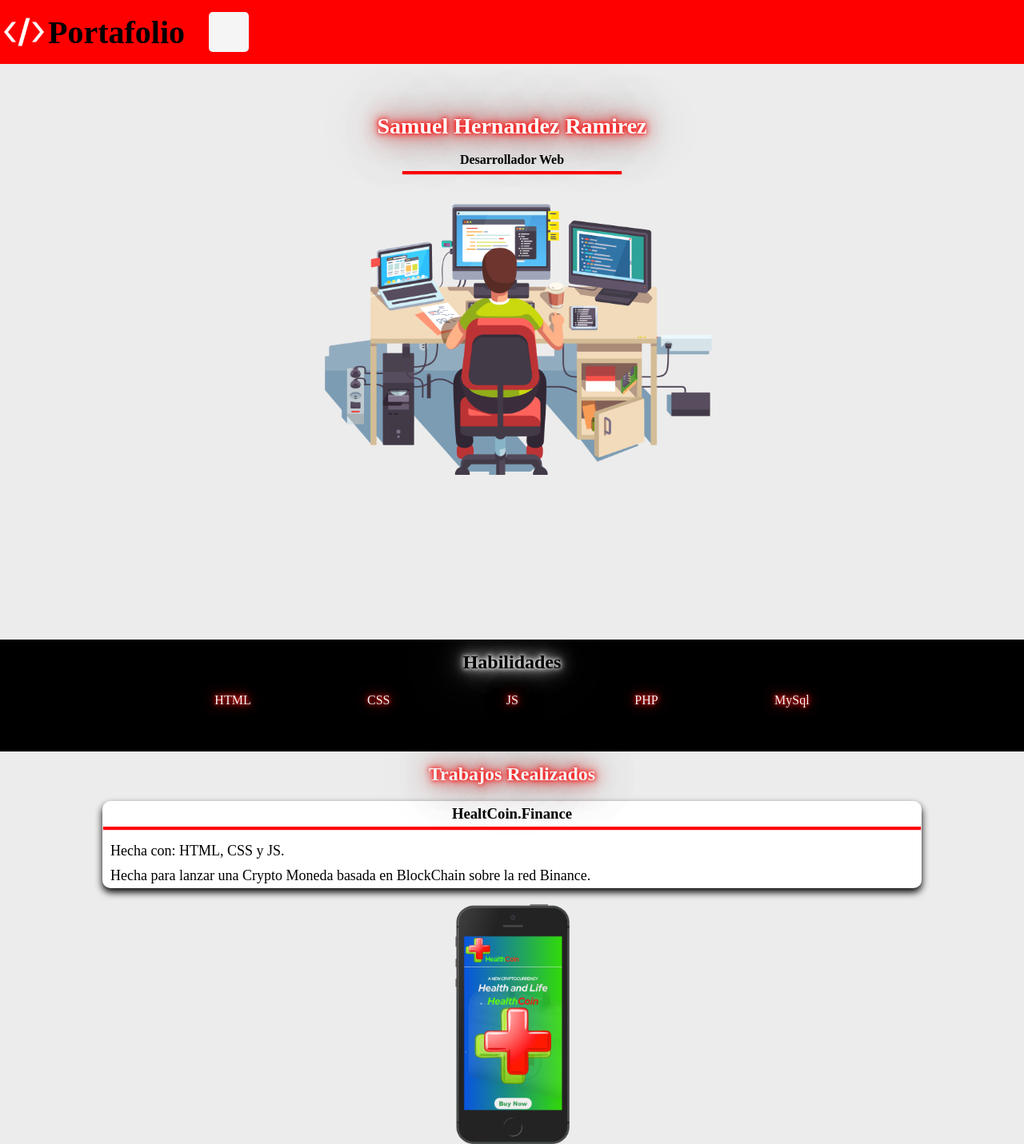
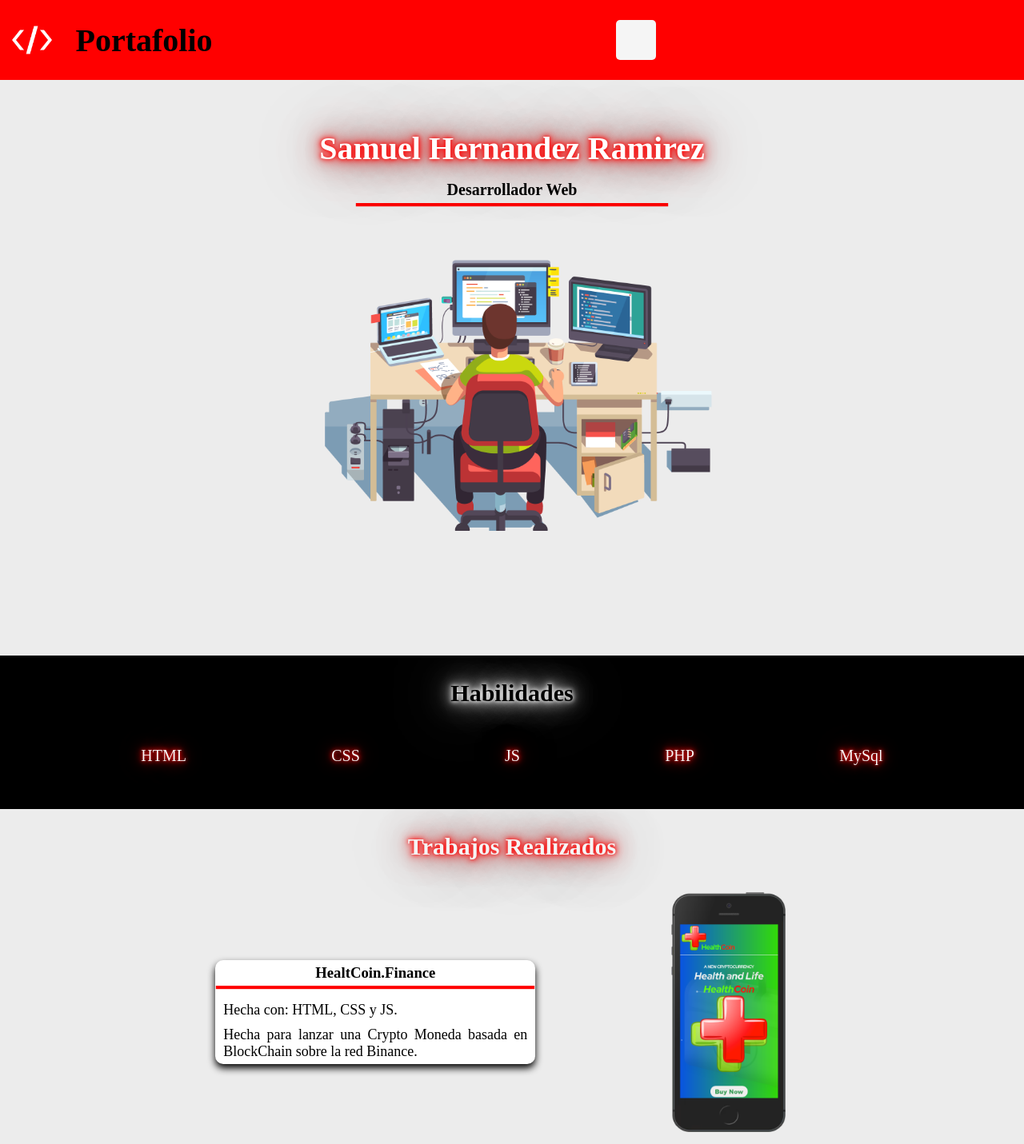
Before and after one commit to samscorpion/MiPortafolio, a plain HTML site: page index.html in a window 1280 px wide. Shown: the top 1431 px of the page at 80% size. Drawn offline with Linux system fonts and the light colour scheme.

Commit message:
escritorio-responsive

```diff
--- a/css/estilo.css
+++ b/css/estilo.css
@@ -200,3 +200,63 @@ footer{
     background-color:red ;
 
 }
+
+@media (min-width:769px) {
+
+    .contenedor-global{
+        display: grid;
+        grid-template-rows: 100px 1fr 30px;
+    }
+
+    header{
+      display: grid;
+      grid-template-columns: 80px 200px 1fr;
+    }
+
+    header > *{
+        align-items: center;
+       justify-self: center;
+    }
+
+
+    .sobre-mi .texto h2{
+        font-size: 40px;
+    }
+
+    .sobre-mi .texto p{
+        font-size: 20px;
+        margin-bottom: 30px;
+    }
+    .habilidades{
+        width: 100%;
+    }
+    .habilidades h2 ,  .trabajos h2{
+        font-size: 30px;
+        padding-top: 30px;
+    }
+
+    .habilidades .contenido-habilidades{
+        margin-top: 30px;
+        font-size: 20px;
+        width: 100%;
+    }
+
+    .trabajo{
+        display: flex;
+        flex-direction: row;
+        justify-content: space-evenly;
+        align-items: center;
+    }
+
+    .trabajo .item{
+        height: fit-content;
+        width: 400px;
+        margin:0;
+    }
+    .trabajo .healtcoin, .trabajo .booxtea{
+        height: 300px;
+        width: 200px;
+        margin-bottom: 20px;
+        margin-top: 20px;
+    }
+}
```
